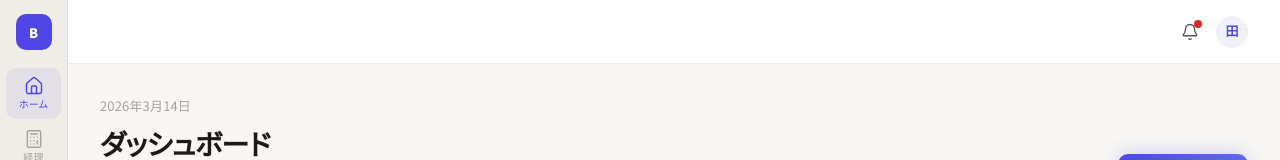
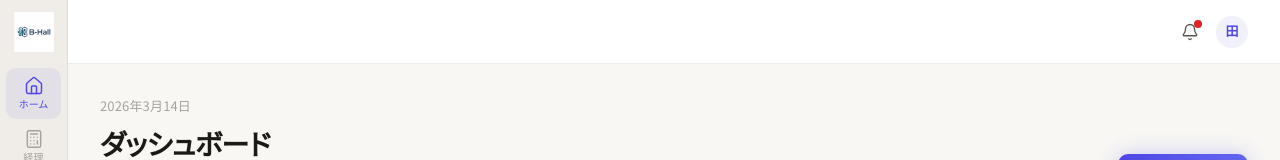
Before and after one commit to rikihisa-alt/B-Hall, a Next.js app in the folder client/: page / in a window 1280 px wide. Shown: the top 160 px of the page. Built offline with nearby package versions, Linux system fonts and the light colour scheme.

Commit message:
サイドバー左上にB-Hallロゴを配置
Co-Authored-By: Claude Opus 4.6 <noreply@anthropic.com>

```diff
--- a/client/src/components/layout/sidebar.tsx
+++ b/client/src/components/layout/sidebar.tsx
@@ -1,6 +1,7 @@
 'use client'
 
 import Link from 'next/link'
+import Image from 'next/image'
 import { usePathname, useRouter } from 'next/navigation'
 import { useEffect } from 'react'
 import { sections, toolItems, getSectionKeyFromPathname } from '@/lib/navigation'
@@ -45,9 +46,14 @@ export function Sidebar() {
       {/* ── ロゴ ── */}
       <div className="h-16 flex items-center justify-center shrink-0">
         <Link href="/" onClick={() => closeSubSidebar()}>
-          <div className="w-9 h-9 rounded-[10px] bg-accent flex items-center justify-center">
-            <span className="text-[13px] font-black text-white leading-none">B</span>
-          </div>
+          <Image
+            src="/logo.png"
+            alt="B-Hall"
+            width={40}
+            height={40}
+            className="w-10 h-10 object-contain"
+            priority
+          />
         </Link>
       </div>
 
```
Also changed, not shown: client/public/logo.png (added).
